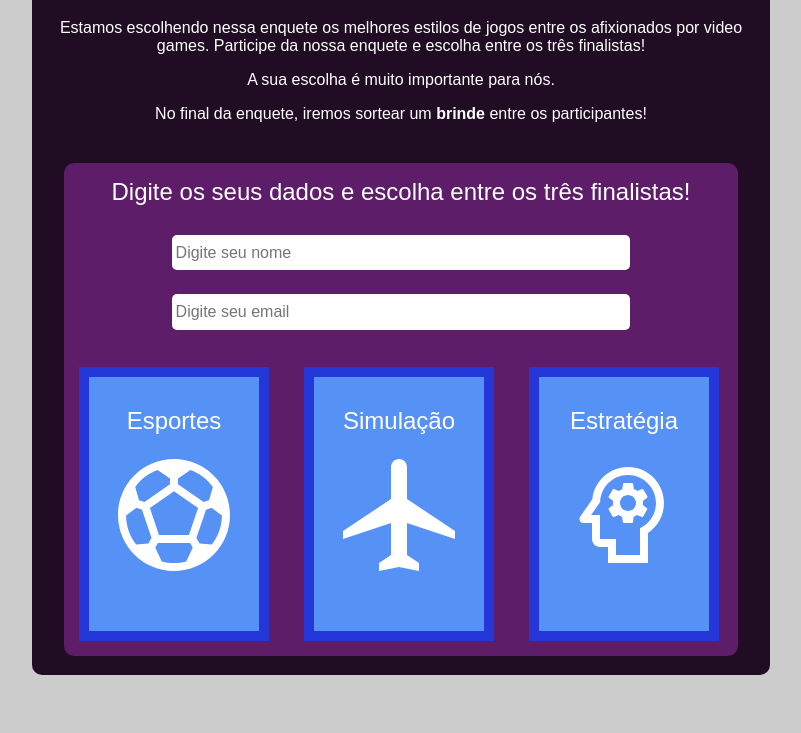
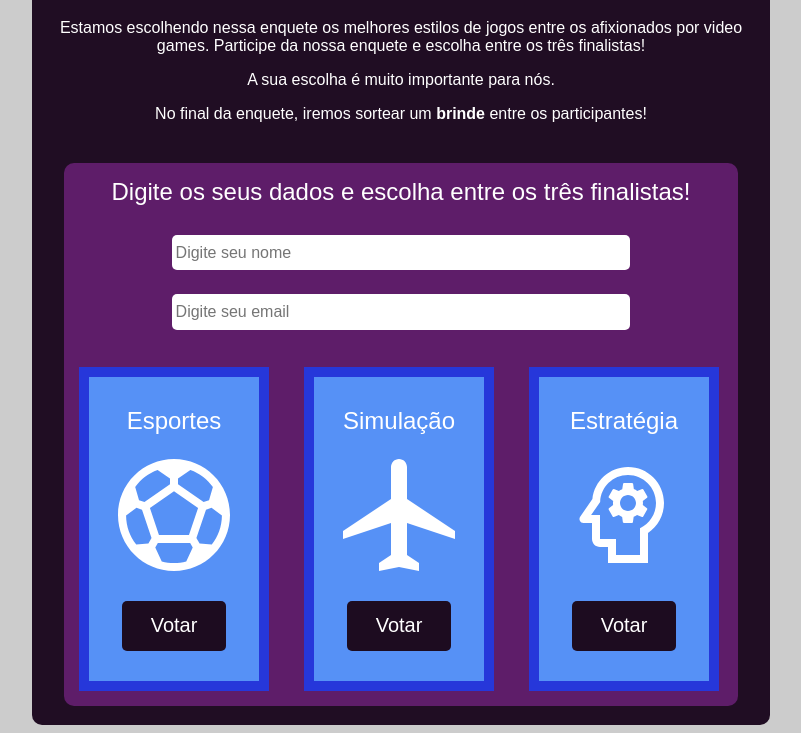
Before and after one commit to bianca-rodrigues/projeto-final-modulo-2, a plain HTML site: page index.html in a window 1280 px wide. Shown: the part 81-814 px from the top of the page, without its empty margins (239-1040 px from the left). Drawn offline with Linux system fonts and the light colour scheme.

Commit message:
closes #7 - adicionar botoes

```diff
--- a/index.html
+++ b/index.html
@@ -70,6 +70,20 @@
             background-color: #5691F6;
             padding: 30px 5px;
         }
+        button{
+            background-color: #1D0C20;
+            font-size: 20px;
+            cursor: pointer;
+            color: #FFFFFF;
+            width: 65%;
+            height: 50px;
+            border: none;
+            border-radius: 5px;
+        }
+        button:hover{
+            background-color: #FFFFFF;
+            color:#1D0C20;
+        }
 
     </style>
 </head>
@@ -96,6 +110,9 @@
                     <div class="box-2-images">
                         Esportes
                         <img src="assets/sports_soccer_white.svg" alt="">
+                        <button>
+                            Votar
+                        </button>
                     </div>
                 </div>
 
@@ -103,6 +120,9 @@
                     <div class="box-2-images">
                         Simulação
                         <img src="assets/local_airport_white.svg" alt="">
+                        <button>
+                            Votar
+                        </button>
                     </div>
                 </div>
 
@@ -110,9 +130,12 @@
                     <div class="box-2-images">
                         Estratégia
                         <img src="assets/psychology_white.svg" alt="">
+                        <button>
+                            Votar
+                        </button>
                     </div>
+                </div>
             </div>
-        </div>
 
         </div>
 
```
